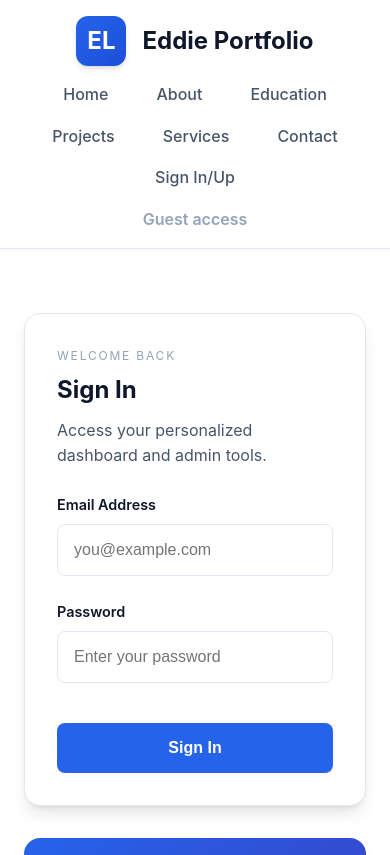
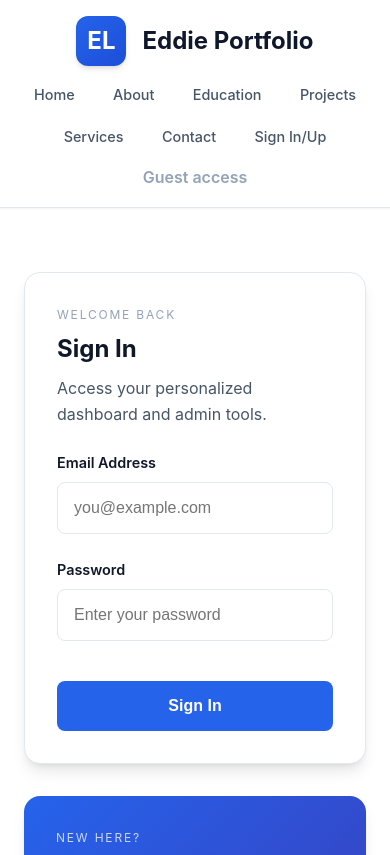
Before and after one commit to Eddie000321/portfolio, a React (Vite) app in the folder client/: page /signup in a window 390 px wide. Shown: the top 855 px of the page. Built offline with nearby package versions, Linux system fonts and the light colour scheme; no server answers.

Commit message:
style: update navbar styles for improved responsiveness and aesthetics

```diff
--- a/client/src/index.css
+++ b/client/src/index.css
@@ -107,7 +107,8 @@ body {
 .navbar ul {
   list-style: none;
   display: flex;
-  gap: 2rem;
+  flex-wrap: wrap;
+  gap: clamp(0.4rem, 1.5vw, 1.25rem);
   margin: 0;
   padding: 0;
 }
@@ -116,8 +117,10 @@ body {
   color: var(--text-secondary);
   text-decoration: none;
   font-weight: 500;
-  padding: 0.5rem 1rem;
-  border-radius: 8px;
+  font-size: clamp(0.9rem, 0.8rem + 0.2vw, 1.05rem);
+  padding: clamp(0.35rem, 0.3rem + 0.3vw, 0.6rem)
+    clamp(0.7rem, 0.5rem + 0.8vw, 1.2rem);
+  border-radius: 999px;
   transition: all 0.2s ease;
 }
 
```
